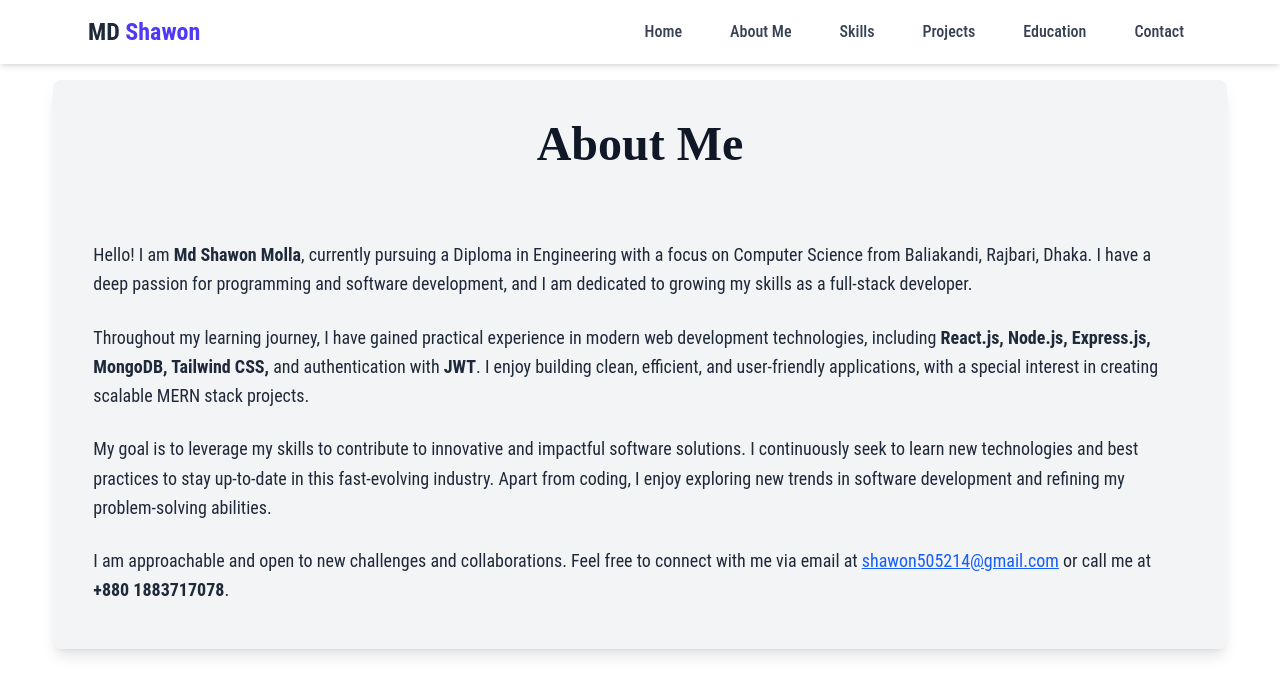
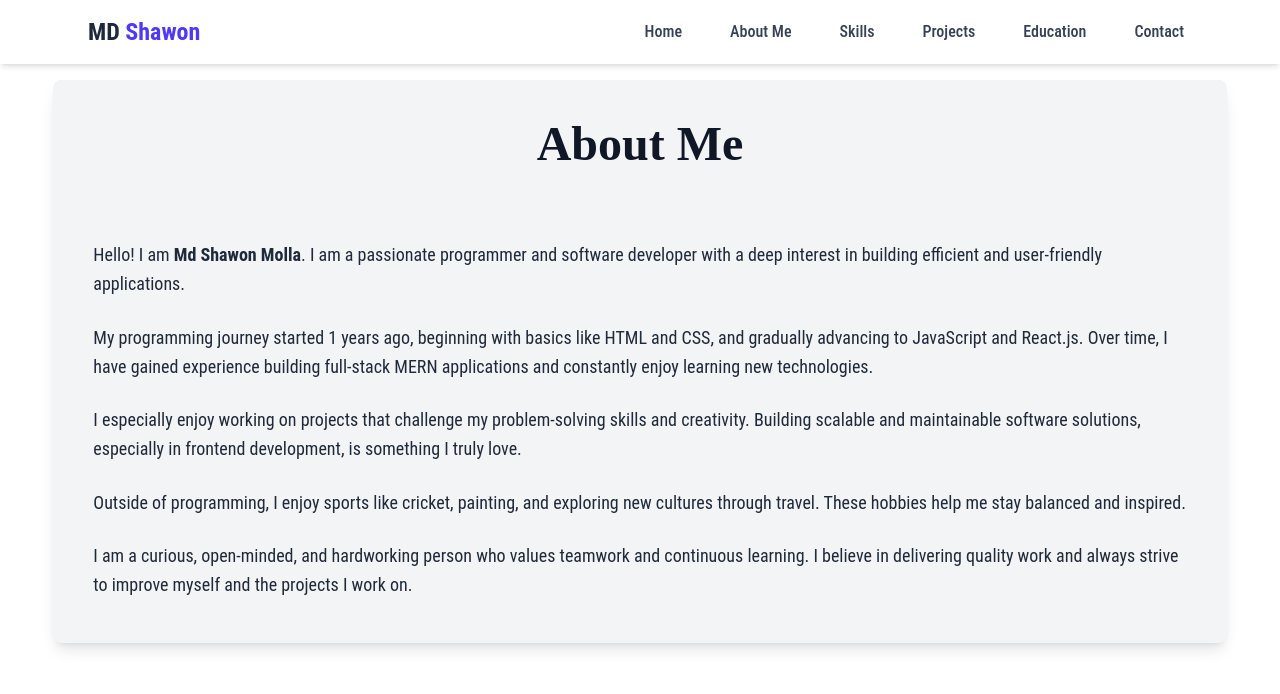
Before and after one commit to shawonkhan1/Shawon-Portfullio-Clint, a React (Vite) app: page /about in a window 1280 px wide. Shown: the top 694 px of the page. Built offline with nearby package versions, Linux system fonts and the light colour scheme.

Commit message:
about me add

```diff
--- a/src/Pages/AboutMe.jsx
+++ b/src/Pages/AboutMe.jsx
@@ -5,49 +5,39 @@ const AboutMe = () => {
   return (
     <motion.section
       id="about"
-      className="w-11/12 mx-auto pb-5 ml-5 mr-5 md:ml-9 md:mr-9 mx-auto lg:ml-auto lg:mr-auto px-4 sm:px-6 md:px-10 mt-10 sm:mt-16 md:mt-20 bg-gray-100 rounded-lg shadow-lg"
+      className="w-11/12 mx-auto pb-5 px-4 sm:px-6 md:px-10 mt-10 sm:mt-16 md:mt-20 bg-gray-100 rounded-lg shadow-lg"
       initial={{ opacity: 0, y: 40 }}
       whileInView={{ opacity: 1, y: 0 }}
       viewport={{ once: true }}
       transition={{ duration: 0.8, ease: "easeOut" }}
     >
-      <h2 className="text-3xl py-10 sm:text-4xl md:text-5xl font-playfair font-bold  sm:mb-8 text-gray-900 text-center">
+      <h2 className="text-3xl py-10 sm:text-4xl md:text-5xl font-playfair font-bold sm:mb-8 text-gray-900 text-center">
         About Me
       </h2>
-      <p className="text-gray-800 text-base sm:text-lg leading-relaxed font-sourceSans mb-4 sm:mb-6">
-        Hello! I am <span className="font-semibold">Md Shawon Molla</span>,
-        currently pursuing a Diploma in Engineering with a focus on Computer
-        Science from Baliakandi, Rajbari, Dhaka. I have a deep passion for
-        programming and software development, and I am dedicated to growing my
-        skills as a full-stack developer.
+
+      {/* 1. Detailed introduction about yourself */}
+      <p className="text-gray-800 text-base sm:text-lg leading-relaxed mb-6">
+        Hello! I am <span className="font-semibold">Md Shawon Molla</span>. I am a passionate programmer and software developer with a deep interest in building efficient and user-friendly applications.
       </p>
-      <p className="text-gray-800 text-base sm:text-lg leading-relaxed font-sourceSans mb-4 sm:mb-6">
-        Throughout my learning journey, I have gained practical experience in
-        modern web development technologies, including{" "}
-        <span className="font-semibold">
-          React.js, Node.js, Express.js, MongoDB, Tailwind CSS,
-        </span>{" "}
-        and authentication with <span className="font-semibold">JWT</span>. I
-        enjoy building clean, efficient, and user-friendly applications, with a
-        special interest in creating scalable MERN stack projects.
+
+      {/* 2. Your programming journey */}
+      <p className="text-gray-800 text-base sm:text-lg leading-relaxed mb-6">
+        My programming journey started 1 years ago, beginning with basics like HTML and CSS, and gradually advancing to JavaScript and React.js. Over time, I have gained experience building full-stack MERN applications and constantly enjoy learning new technologies.
       </p>
-      <p className="text-gray-800 text-base sm:text-lg leading-relaxed font-sourceSans mb-4 sm:mb-6">
-        My goal is to leverage my skills to contribute to innovative and
-        impactful software solutions. I continuously seek to learn new
-        technologies and best practices to stay up-to-date in this fast-evolving
-        industry. Apart from coding, I enjoy exploring new trends in software
-        development and refining my problem-solving abilities.
+
+      {/* 3. The type of work you enjoy */}
+      <p className="text-gray-800 text-base sm:text-lg leading-relaxed mb-6">
+        I especially enjoy working on projects that challenge my problem-solving skills and creativity. Building scalable and maintainable software solutions, especially in frontend development, is something I truly love.
       </p>
-      <p className="text-gray-800 text-base sm:text-lg leading-relaxed font-sourceSans mb-4 sm:mb-6">
-        I am approachable and open to new challenges and collaborations. Feel
-        free to connect with me via email at{" "}
-        <a
-          href="mailto:shawon505214@gmail.com"
-          className="text-blue-600 underline"
-        >
-          shawon505214@gmail.com
-        </a>{" "}
-        or call me at <span className="font-semibold">+880 1883717078</span>.
+
+      {/* 4. Any hobbies or interests outside of programming */}
+      <p className="text-gray-800 text-base sm:text-lg leading-relaxed mb-6">
+        Outside of programming, I enjoy sports like cricket, painting, and exploring new cultures through travel. These hobbies help me stay balanced and inspired.
+      </p>
+
+      {/* 5. Showcase your personality */}
+      <p className="text-gray-800 text-base sm:text-lg leading-relaxed mb-6">
+        I am a curious, open-minded, and hardworking person who values teamwork and continuous learning. I believe in delivering quality work and always strive to improve myself and the projects I work on.
       </p>
     </motion.section>
   );
```
